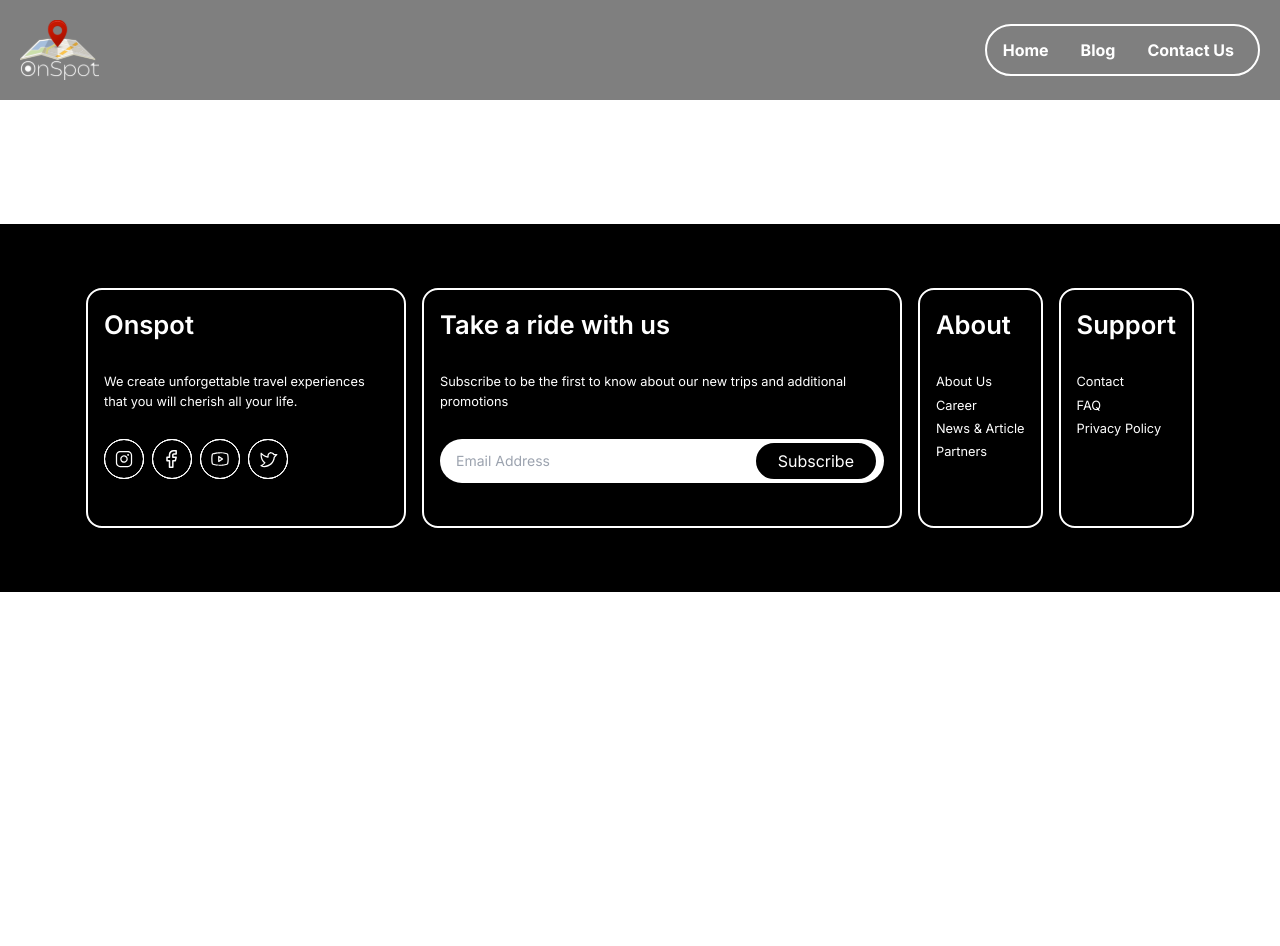
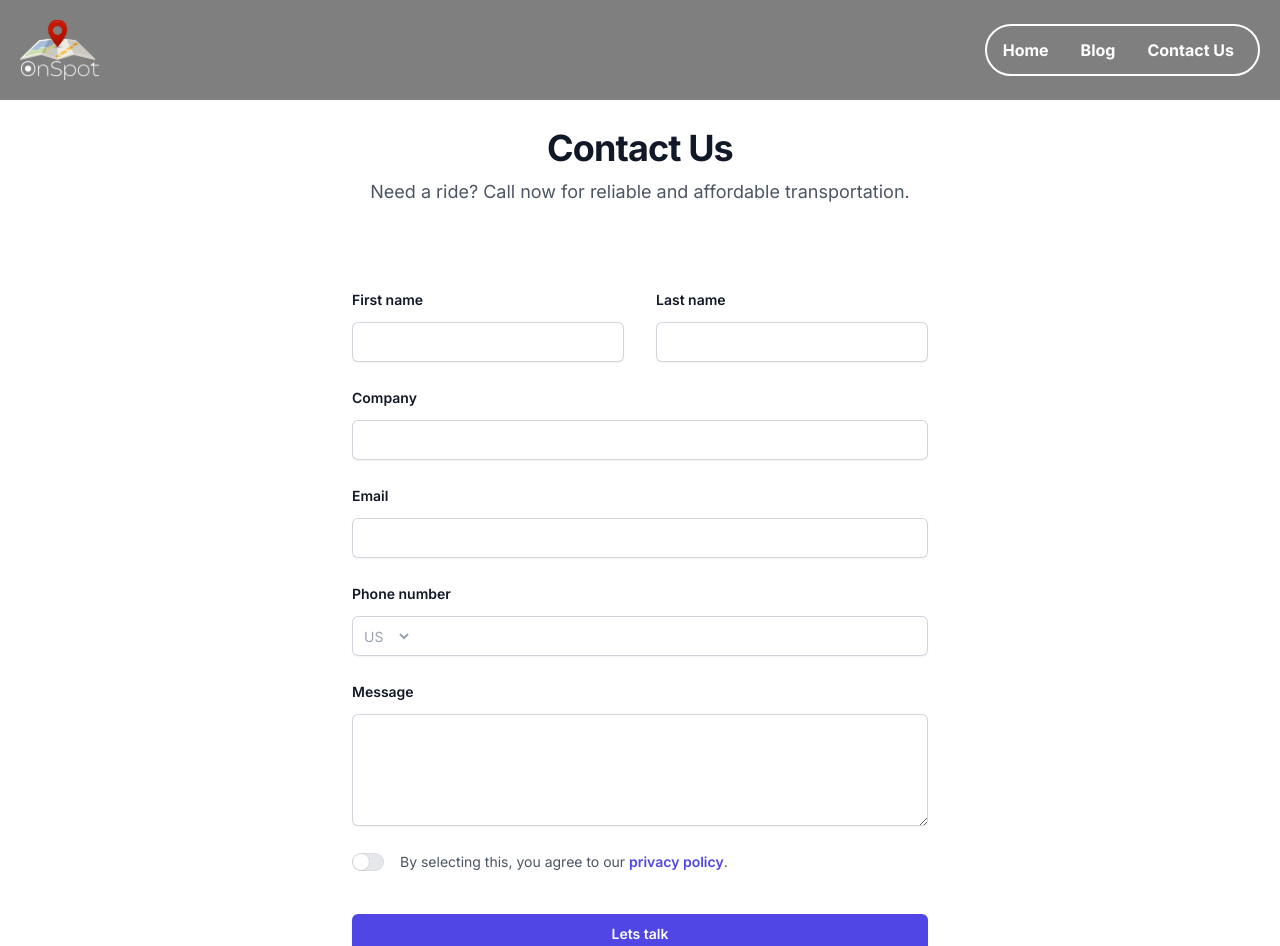
Before and after one commit to AishwaryaAtWork/onspot, a Next.js app: page /contact in a window 1280 px wide. Shown: the top 946 px of the page. Before the commit the page ends 800 px from the top, so only its background shows below. Built offline with nearby package versions, Linux system fonts and the light colour scheme.

Commit message:
adding contact form

```diff
--- a/app/contact/page.jsx
+++ b/app/contact/page.jsx
@@ -1,12 +1,168 @@
-import FullBlog from '@/components/blog/FullBlog'
-import React from 'react'
+"use client"
+import { useState } from 'react'
+import { ChevronDownIcon } from '@heroicons/react/20/solid'
+import { Switch } from '@headlessui/react'
 
-function Contact() {
+function classNames(...classes) {
+  return classes.filter(Boolean).join(' ')
+}
+
+export default function Example() {
+  const [agreed, setAgreed] = useState(false)
+
   return (
-    <div className='w-full  py-24  md:py-20 lg:py-28  h-[auto]'>
+    <div className="isolate bg-white px-6 py-24 sm:py-32 lg:px-8">
+      <div
+        className="absolute inset-x-0 top-[-10rem] -z-10 transform-gpu overflow-hidden blur-3xl sm:top-[-20rem]"
+        aria-hidden="true"
+      >
 
+      </div>
+      <div className="mx-auto max-w-2xl text-center">
+        <h2 className="text-3xl font-bold tracking-tight text-gray-900 sm:text-4xl">Contact Us</h2>
+        <p className="mt-2 text-lg leading-8 text-gray-600">
+        Need a ride? Call now for reliable and affordable transportation.
+        </p>
+      </div>
+      <form action="#" method="POST" className="mx-auto mt-16 max-w-xl sm:mt-20">
+        <div className="grid grid-cols-1 gap-x-8 gap-y-6 sm:grid-cols-2">
+          <div>
+            <label htmlFor="first-name" className="block text-sm font-semibold leading-6 text-gray-900">
+              First name
+            </label>
+            <div className="mt-2.5">
+              <input
+                type="text"
+                name="first-name"
+                id="first-name"
+                autoComplete="given-name"
+                className="block w-full rounded-md border-0 px-3.5 py-2 text-gray-900 shadow-sm ring-1 ring-inset ring-gray-300 placeholder:text-gray-400 focus:ring-2 focus:ring-inset focus:ring-indigo-600 sm:text-sm sm:leading-6"
+              />
+            </div>
+          </div>
+          <div>
+            <label htmlFor="last-name" className="block text-sm font-semibold leading-6 text-gray-900">
+              Last name
+            </label>
+            <div className="mt-2.5">
+              <input
+                type="text"
+                name="last-name"
+                id="last-name"
+                autoComplete="family-name"
+                className="block w-full rounded-md border-0 px-3.5 py-2 text-gray-900 shadow-sm ring-1 ring-inset ring-gray-300 placeholder:text-gray-400 focus:ring-2 focus:ring-inset focus:ring-indigo-600 sm:text-sm sm:leading-6"
+              />
+            </div>
+          </div>
+          <div className="sm:col-span-2">
+            <label htmlFor="company" className="block text-sm font-semibold leading-6 text-gray-900">
+              Company
+            </label>
+            <div className="mt-2.5">
+              <input
+                type="text"
+                name="company"
+                id="company"
+                autoComplete="organization"
+                className="block w-full rounded-md border-0 px-3.5 py-2 text-gray-900 shadow-sm ring-1 ring-inset ring-gray-300 placeholder:text-gray-400 focus:ring-2 focus:ring-inset focus:ring-indigo-600 sm:text-sm sm:leading-6"
+              />
+            </div>
+          </div>
+          <div className="sm:col-span-2">
+            <label htmlFor="email" className="block text-sm font-semibold leading-6 text-gray-900">
+              Email
+            </label>
+            <div className="mt-2.5">
+              <input
+                type="email"
+                name="email"
+                id="email"
+                autoComplete="email"
+                className="block w-full rounded-md border-0 px-3.5 py-2 text-gray-900 shadow-sm ring-1 ring-inset ring-gray-300 placeholder:text-gray-400 focus:ring-2 focus:ring-inset focus:ring-indigo-600 sm:text-sm sm:leading-6"
+              />
+            </div>
+          </div>
+          <div className="sm:col-span-2">
+            <label htmlFor="phone-number" className="block text-sm font-semibold leading-6 text-gray-900">
+              Phone number
+            </label>
+            <div className="relative mt-2.5">
+              <div className="absolute inset-y-0 left-0 flex items-center">
+                <label htmlFor="country" className="sr-only">
+                  Country
+                </label>
+                <select
+                  id="country"
+                  name="country"
+                  className="h-full rounded-md border-0 bg-transparent bg-none py-0 pl-2  pr-3 text-gray-400 focus:ring-2 focus:ring-inset focus:ring-indigo-600 sm:text-sm"
+                >
+                  <option>US</option>
+                  <option>CA</option>
+                  <option>EU</option>
+                </select>
+
+              </div>
+              <input
+                type="tel"
+                name="phone-number"
+                id="phone-number"
+                autoComplete="tel"
+                className="block w-full rounded-md border-0 px-3.5 py-2 pl-20 text-gray-900 shadow-sm ring-1 ring-inset ring-gray-300 placeholder:text-gray-400 focus:ring-2 focus:ring-inset focus:ring-indigo-600 sm:text-sm sm:leading-6"
+              />
+            </div>
+          </div>
+          <div className="sm:col-span-2">
+            <label htmlFor="message" className="block text-sm font-semibold leading-6 text-gray-900">
+              Message
+            </label>
+            <div className="mt-2.5">
+              <textarea
+                name="message"
+                id="message"
+                rows={4}
+                className="block w-full rounded-md border-0 px-3.5 py-2 text-gray-900 shadow-sm ring-1 ring-inset ring-gray-300 placeholder:text-gray-400 focus:ring-2 focus:ring-inset focus:ring-indigo-600 sm:text-sm sm:leading-6"
+                defaultValue={''}
+              />
+            </div>
+          </div>
+          <Switch.Group as="div" className="flex gap-x-4 sm:col-span-2">
+            <div className="flex h-6 items-center">
+              <Switch
+                checked={agreed}
+                onChange={setAgreed}
+                className={classNames(
+                  agreed ? 'bg-indigo-600' : 'bg-gray-200',
+                  'flex w-8 flex-none cursor-pointer rounded-full p-px ring-1 ring-inset ring-gray-900/5 transition-colors duration-200 ease-in-out focus-visible:outline focus-visible:outline-2 focus-visible:outline-offset-2 focus-visible:outline-indigo-600'
+                )}
+              >
+                <span className="sr-only">Agree to policies</span>
+                <span
+                  aria-hidden="true"
+                  className={classNames(
+                    agreed ? 'translate-x-3.5' : 'translate-x-0',
+                    'h-4 w-4 transform rounded-full bg-white shadow-sm ring-1 ring-gray-900/5 transition duration-200 ease-in-out'
+                  )}
+                />
+              </Switch>
+            </div>
+            <Switch.Label className="text-sm leading-6 text-gray-600">
+              By selecting this, you agree to our{' '}
+              <a href="#" className="font-semibold text-indigo-600">
+                privacy&nbsp;policy
+              </a>
+              .
+            </Switch.Label>
+          </Switch.Group>
+        </div>
+        <div className="mt-10">
+          <button
+            type="submit"
+            className="block w-full rounded-md bg-indigo-600 px-3.5 py-2.5 text-center text-sm font-semibold text-white shadow-sm hover:bg-indigo-500 focus-visible:outline focus-visible:outline-2 focus-visible:outline-offset-2 focus-visible:outline-indigo-600"
+          >
+            Lets talk
+          </button>
+        </div>
+      </form>
     </div>
   )
 }
-
-export default Contact
--- a/package.json
+++ b/package.json
@@ -9,6 +9,8 @@
     "lint": "next lint"
   },
   "dependencies": {
+    "@headlessui/react": "^1.7.18",
+    "@heroicons/react": "^2.1.1",
     "next": "14.0.4",
     "react": "^18",
     "react-dom": "^18",
```
Also changed, not shown: 1 other file (tests, documents, lock files or other folders).
